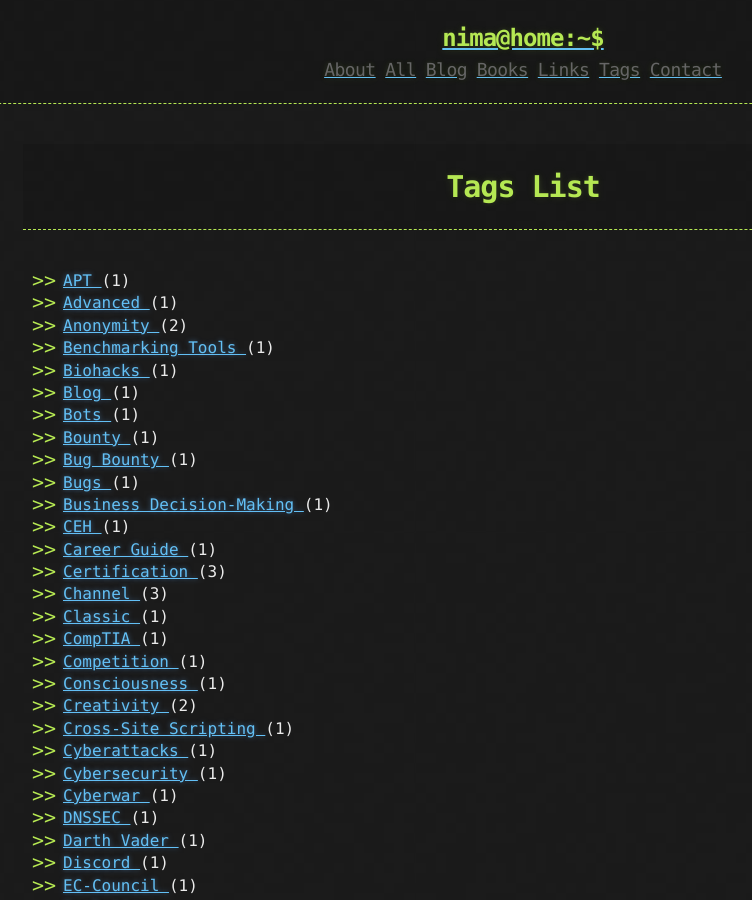
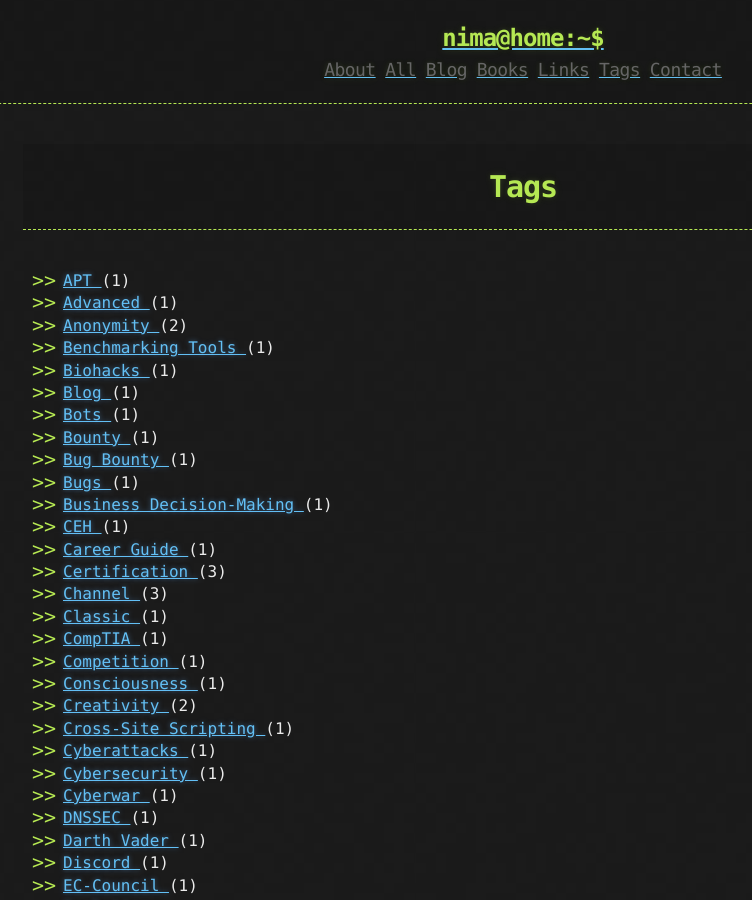
Before and after one commit to CamoCatX/camocatx.github.io, a Jekyll site: the page built from tags.md, in a window 1280 px wide and 900 px high. Shown: the whole window, without its empty margins (117-869 px from the left). Built offline with Jekyll 4.4.1, drawn with Linux system fonts in a browser that asks for light colours.

Commit message:
Edit Tags page

```diff
--- a/tags.md
+++ b/tags.md
@@ -1,11 +1,11 @@
 ---
 layout: default
-title: "Tags List"
+title: "Tags"
 permalink: /tags/
 ---
 
 <header>
-    <h1>Tags List</h1>
+    <h1>Tags</h1>
 </header>
 
 <ul>
```
Also changed, not shown: other parts of tags.md (+0 -1 lines).
